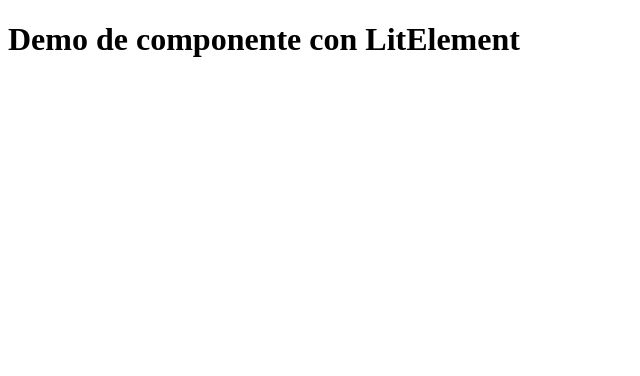
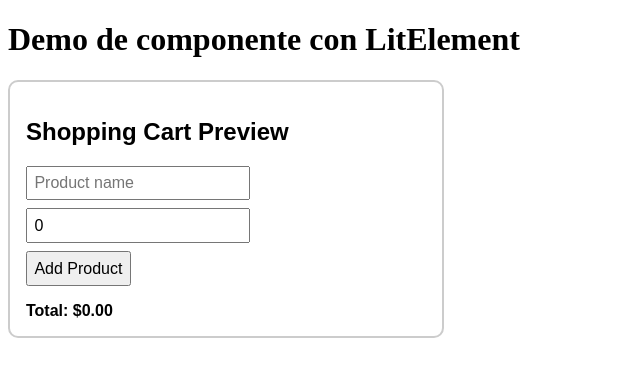
Before and after one commit to paulosk8/lit-binding-task-2025, a website built with webpack: page index.html in a window 1280 px wide. Shown: the whole page, without its empty margins (0-640 px from the left). Built offline with nearby package versions, Linux system fonts and the light colour scheme.

Commit message:
Implementacin del elemento personalizado en el archivo index

```diff
--- a/index.html
+++ b/index.html
@@ -8,5 +8,6 @@
   <body>
     <h1>Demo de componente con LitElement</h1>
     <!-- Aquí los estudiantes deben insertar su componente -->
+    <shopping-cart-preview></shopping-cart-preview>
   </body>
 </html>
```
